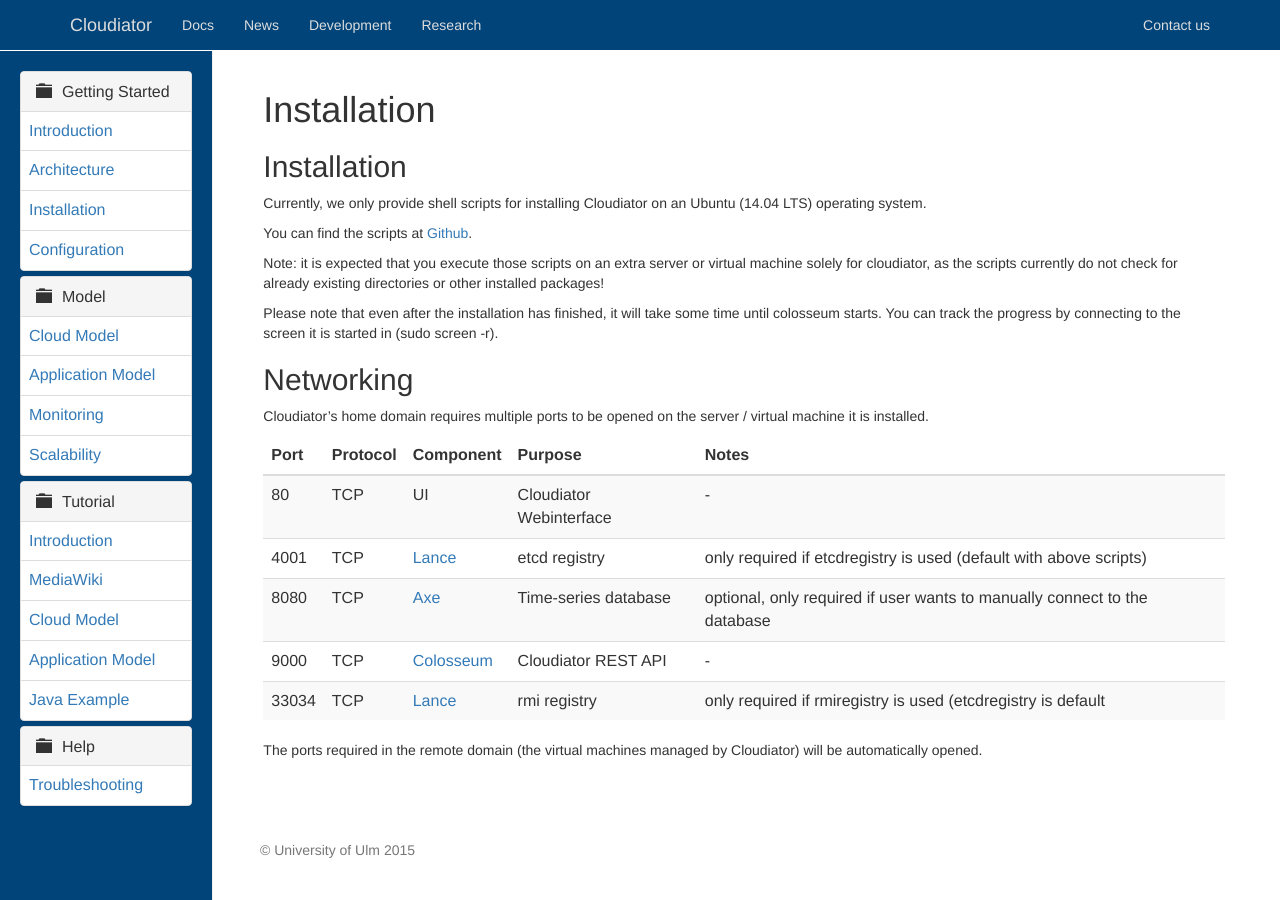
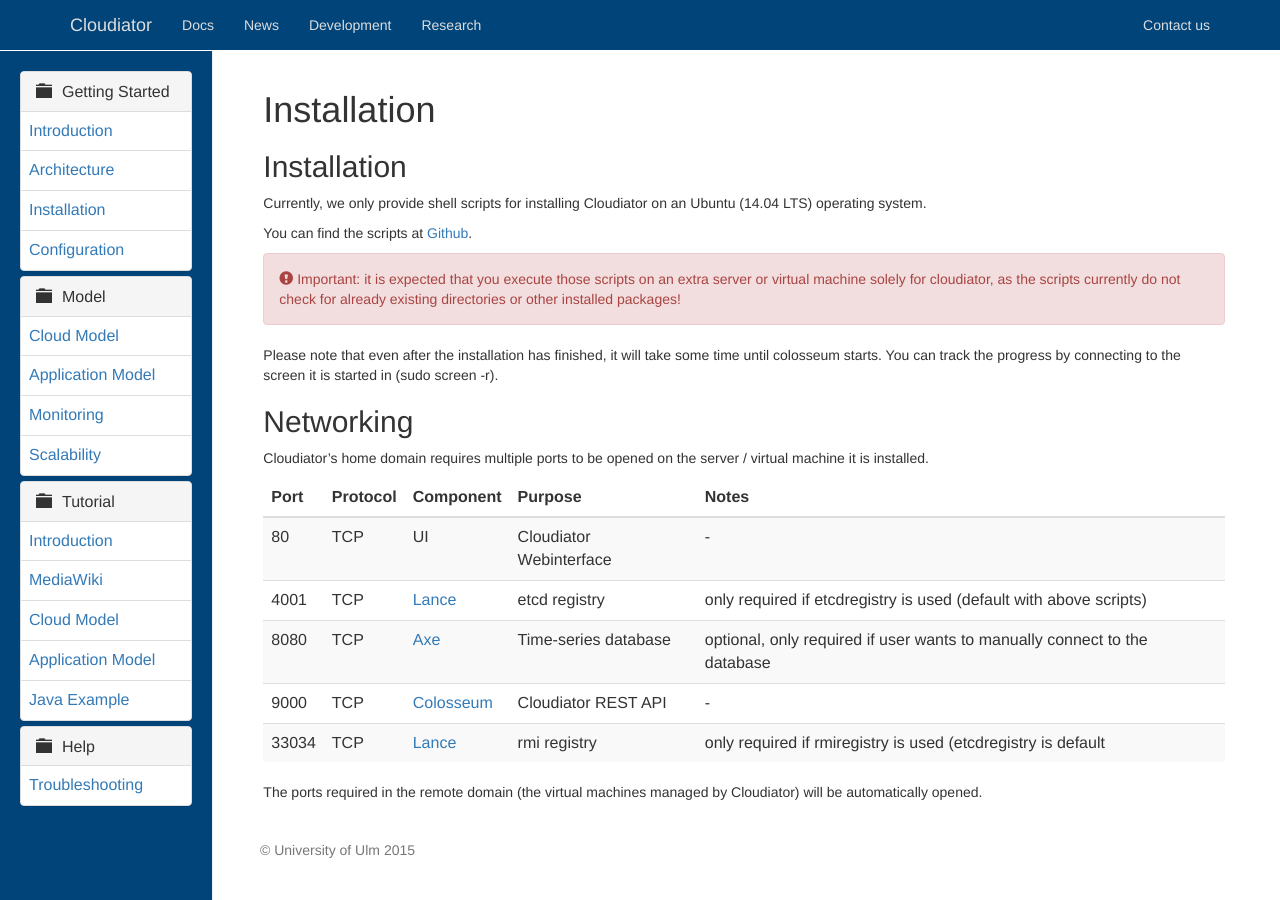
Before and after one commit to cloudiator/cloudiator.github.io, a Jekyll site: the page built from _docs/installation.md, in a window 1280 px wide. Built offline with Jekyll 4.4.1, drawn with Linux system fonts in a browser that asks for light colours.

Commit message:
Warning!

```diff
--- a/_docs/installation.md
+++ b/_docs/installation.md
@@ -10,8 +10,11 @@
 
 You can find the scripts at [Github](https://github.com/cloudiator/installation/tree/master/shell/ubuntu).
 
-Note: it is expected that you execute those scripts on an extra server or virtual machine solely for cloudiator,
+<div class="alert alert-danger" role="alert">
+<span class="glyphicon glyphicon-exclamation-sign" aria-hidden="true"></span>
+Important: it is expected that you execute those scripts on an extra server or virtual machine solely for cloudiator,
 as the scripts currently do not check for already existing directories or other installed packages!
+</div>
 
 Please note that even after the installation has finished, it will take some time until colosseum starts. You
 can track the progress by connecting to the screen it is started in (sudo screen -r).
```
